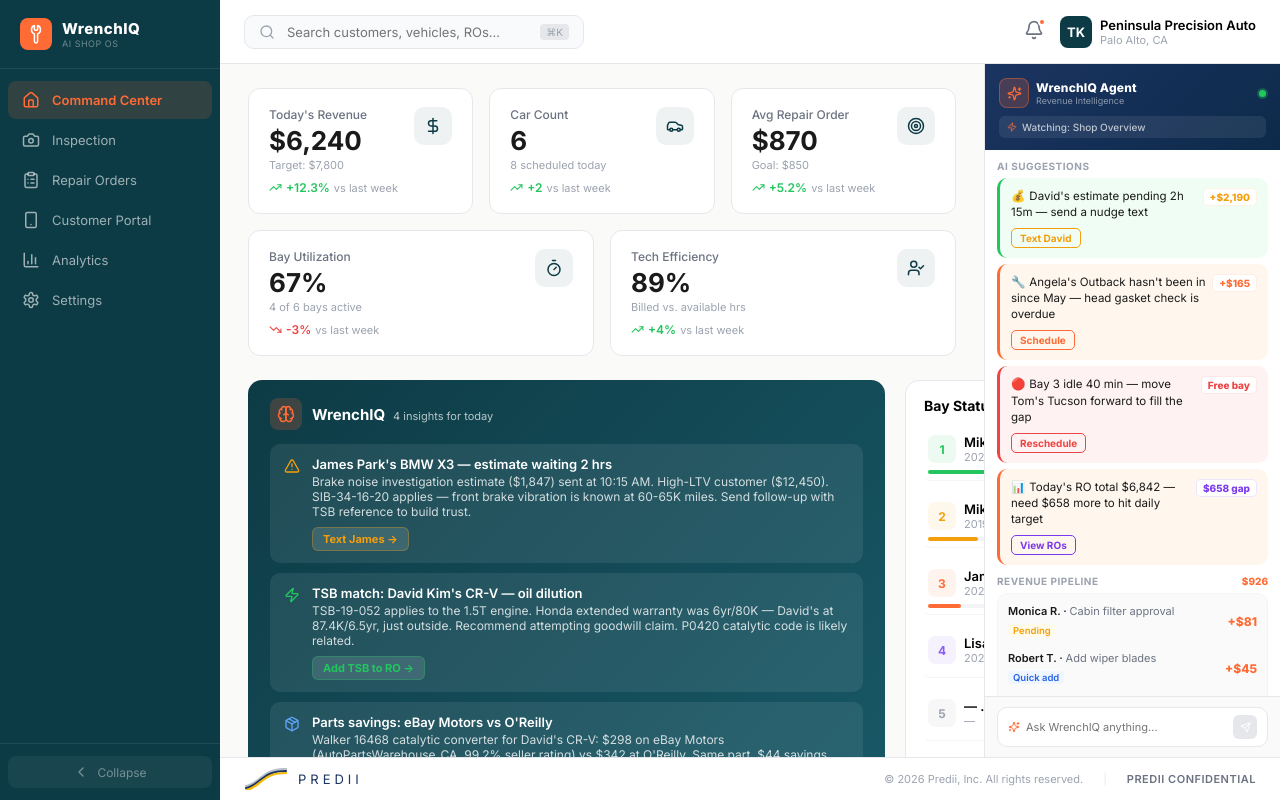
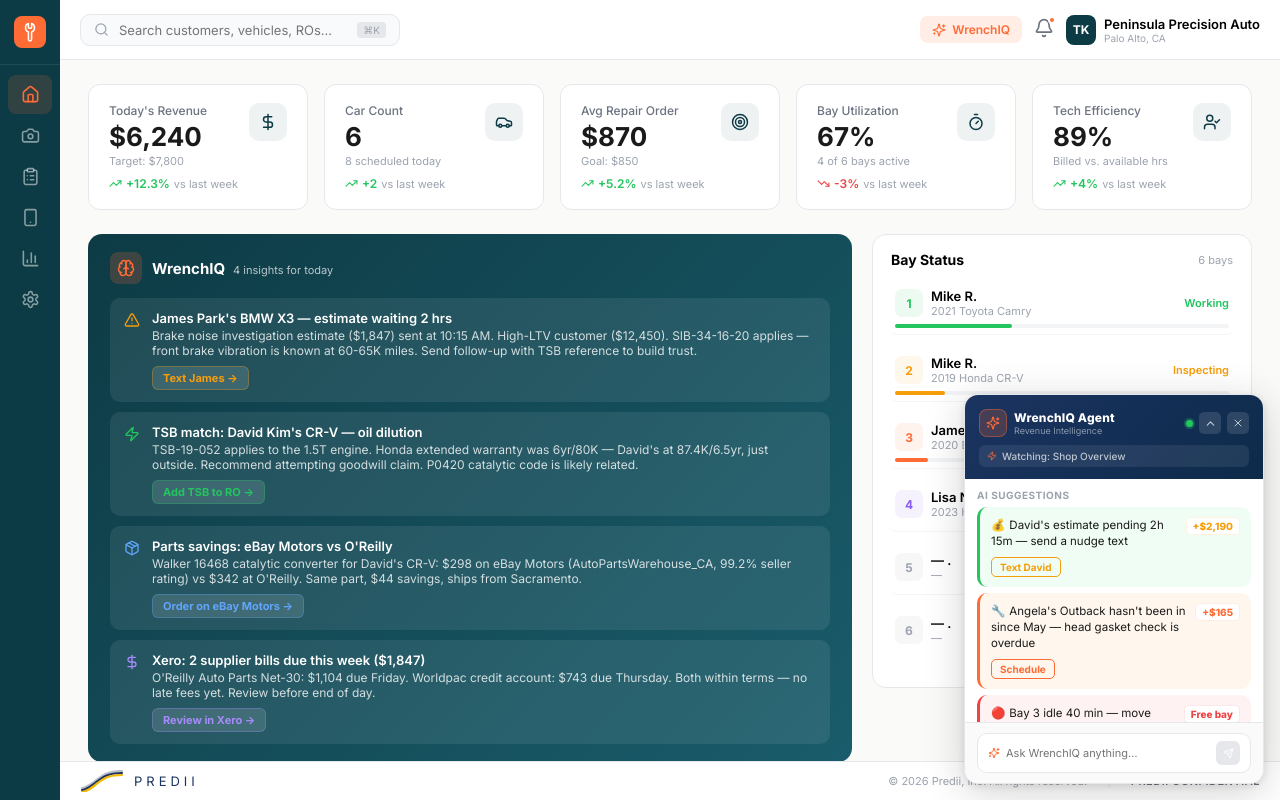
Before and after one commit to tilakkasturi/wrenchiq-ai, a React (Vite) app: page / in a window 1280 px wide. Built offline with nearby package versions, Linux system fonts and the light colour scheme.

Commit message:
UI refinements

```diff
--- a/src/WrenchIQApp.jsx
+++ b/src/WrenchIQApp.jsx
@@ -1,7 +1,7 @@
 import { useState } from "react";
 import {
   Wrench, Home, ClipboardList, Smartphone, BarChart3, Settings,
-  Search, Bell, ChevronLeft, ChevronRight, Camera,
+  Search, Bell, Camera, Sparkles,
 } from "lucide-react";
 import { COLORS } from "./theme/colors";
 import { SHOP } from "./data/demoData";
@@ -24,116 +24,98 @@
 
 export default function WrenchIQApp() {
   const [activeScreen, setActiveScreen] = useState("dashboard");
-  const [sidebarCollapsed, setSidebarCollapsed] = useState(false);
+  const [agentVisible, setAgentVisible] = useState(true);
 
   const ActiveComponent = screens.find(s => s.id === activeScreen)?.component || DashboardScreen;
 
   return (
     <div style={{ display: "flex", height: "100vh", background: COLORS.bg, fontFamily: "'Inter', -apple-system, BlinkMacSystemFont, sans-serif" }}>
 
-      {/* ── Left Nav ── */}
+      {/* ── Left Nav (icons only) ── */}
       <div style={{
-        width: sidebarCollapsed ? 64 : 220,
+        width: 60,
         background: COLORS.bgDark,
         display: "flex", flexDirection: "column",
-        transition: "width 0.2s ease",
         flexShrink: 0,
-        overflow: "hidden",
       }}>
         {/* Logo */}
-        <div style={{ padding: sidebarCollapsed ? "18px 12px" : "18px 20px", borderBottom: "1px solid rgba(255,255,255,0.08)", display: "flex", alignItems: "center", gap: 10 }}>
-          <div style={{ width: 32, height: 32, borderRadius: 8, background: COLORS.accent, display: "flex", alignItems: "center", justifyContent: "center", flexShrink: 0 }}>
+        <div style={{ padding: "16px 14px", borderBottom: "1px solid rgba(255,255,255,0.08)", display: "flex", alignItems: "center", justifyContent: "center" }}>
+          <div style={{ width: 32, height: 32, borderRadius: 8, background: COLORS.accent, display: "flex", alignItems: "center", justifyContent: "center" }}>
             <Wrench size={18} color="#fff" style={{ transform: "rotate(-45deg)" }} />
           </div>
-          {!sidebarCollapsed && (
-            <div>
-              <div style={{ color: "#fff", fontWeight: 800, fontSize: 15, letterSpacing: 0.5 }}>WrenchIQ</div>
-              <div style={{ color: "rgba(255,255,255,0.4)", fontSize: 9, letterSpacing: 0.5 }}>AI SHOP OS</div>
-            </div>
-          )}
         </div>
 
         {/* Nav Items */}
-        <div style={{ flex: 1, padding: "12px 8px", display: "flex", flexDirection: "column", gap: 2, overflowY: "auto" }}>
+        <div style={{ flex: 1, padding: "10px 8px", display: "flex", flexDirection: "column", gap: 2 }}>
           {screens.map(s => {
             const active = activeScreen === s.id;
             return (
               <button
                 key={s.id}
                 onClick={() => setActiveScreen(s.id)}
-                title={sidebarCollapsed ? s.label : undefined}
+                title={s.label}
                 style={{
-                  display: "flex", alignItems: "center", gap: 12,
-                  padding: sidebarCollapsed ? "10px 12px" : "10px 14px",
+                  display: "flex", alignItems: "center", justifyContent: "center",
+                  padding: "10px",
                   borderRadius: 8, border: "none", cursor: "pointer",
                   background: active ? "rgba(255,107,53,0.15)" : "transparent",
-                  color: active ? COLORS.accent : "rgba(255,255,255,0.6)",
-                  fontSize: 13, fontWeight: active ? 600 : 400,
+                  color: active ? COLORS.accent : "rgba(255,255,255,0.5)",
                   transition: "all 0.15s",
-                  width: "100%", textAlign: "left",
-                  justifyContent: sidebarCollapsed ? "center" : "flex-start",
-                  whiteSpace: "nowrap",
+                  width: "100%",
                 }}
               >
-                <s.icon size={18} style={{ flexShrink: 0 }} />
-                {!sidebarCollapsed && s.label}
+                <s.icon size={19} />
               </button>
             );
           })}
         </div>
-
-        {/* Collapse Toggle */}
-        <div style={{ padding: "12px 8px", borderTop: "1px solid rgba(255,255,255,0.08)" }}>
-          <button
-            onClick={() => setSidebarCollapsed(!sidebarCollapsed)}
-            style={{
-              display: "flex", alignItems: "center", justifyContent: "center", gap: 8,
-              padding: "8px", borderRadius: 8, border: "none", cursor: "pointer",
-              background: "rgba(255,255,255,0.05)", color: "rgba(255,255,255,0.4)",
-              width: "100%", fontSize: 12,
-            }}
-          >
-            {sidebarCollapsed ? <ChevronRight size={16} /> : <><ChevronLeft size={16} /> Collapse</>}
-          </button>
-        </div>
       </div>
 
-      {/* ── Main Area: top bar + content ── */}
+      {/* ── Main Area ── */}
       <div style={{ flex: 1, display: "flex", flexDirection: "column", overflow: "hidden", minWidth: 0 }}>
         {/* Top Bar */}
-        <div style={{ height: 64, background: "#fff", borderBottom: "1px solid #E5E7EB", display: "flex", alignItems: "center", justifyContent: "space-between", padding: "0 24px", flexShrink: 0 }}>
-          <div style={{ display: "flex", alignItems: "center", gap: 12, background: "#F9FAFB", borderRadius: 10, padding: "8px 14px", width: 340, border: "1px solid #E5E7EB" }}>
-            <Search size={16} color={COLORS.textMuted} />
+        <div style={{ height: 60, background: "#fff", borderBottom: "1px solid #E5E7EB", display: "flex", alignItems: "center", justifyContent: "space-between", padding: "0 20px", flexShrink: 0 }}>
+          <div style={{ display: "flex", alignItems: "center", gap: 10, background: "#F9FAFB", borderRadius: 10, padding: "7px 13px", width: 320, border: "1px solid #E5E7EB" }}>
+            <Search size={15} color={COLORS.textMuted} />
             <input
               placeholder="Search customers, vehicles, ROs…"
               style={{ border: "none", outline: "none", background: "transparent", fontSize: 13, flex: 1, color: COLORS.textPrimary }}
             />
             <div style={{ fontSize: 10, color: COLORS.textMuted, background: "#E5E7EB", borderRadius: 4, padding: "2px 6px" }}>⌘K</div>
           </div>
-          <div style={{ display: "flex", alignItems: "center", gap: 16 }}>
+          <div style={{ display: "flex", alignItems: "center", gap: 12 }}>
+            {/* WrenchIQ Agent toggle */}
+            <button
+              onClick={() => setAgentVisible(v => !v)}
+              title={agentVisible ? "Hide WrenchIQ Agent" : "Show WrenchIQ Agent"}
+              style={{
+                display: "flex", alignItems: "center", gap: 6,
+                padding: "6px 12px", borderRadius: 8, border: "none", cursor: "pointer",
+                background: agentVisible ? "rgba(255,107,53,0.12)" : "#F3F4F6",
+                color: agentVisible ? COLORS.accent : COLORS.textSecondary,
+                fontSize: 12, fontWeight: 600, transition: "all 0.15s",
+              }}
+            >
+              <Sparkles size={14} />
+              WrenchIQ
+            </button>
             <div style={{ position: "relative", cursor: "pointer" }}>
               <Bell size={20} color={COLORS.textSecondary} />
               <div style={{ position: "absolute", top: -2, right: -2, width: 8, height: 8, borderRadius: 4, background: COLORS.accent, border: "2px solid #fff" }} />
             </div>
             <div style={{ display: "flex", alignItems: "center", gap: 8, cursor: "pointer" }}>
-              <div style={{ width: 32, height: 32, borderRadius: 8, background: COLORS.primary, display: "flex", alignItems: "center", justifyContent: "center", color: "#fff", fontSize: 13, fontWeight: 700 }}>{SHOP.ownerInitials}</div>
+              <div style={{ width: 30, height: 30, borderRadius: 8, background: COLORS.primary, display: "flex", alignItems: "center", justifyContent: "center", color: "#fff", fontSize: 12, fontWeight: 700 }}>{SHOP.ownerInitials}</div>
               <div>
                 <div style={{ fontSize: 13, fontWeight: 600 }}>{SHOP.name}</div>
-                <div style={{ fontSize: 11, color: COLORS.textMuted }}>Palo Alto, CA</div>
+                <div style={{ fontSize: 10, color: COLORS.textMuted }}>Palo Alto, CA</div>
               </div>
             </div>
           </div>
         </div>
 
-        {/* Content + Agent Row */}
-        <div style={{ flex: 1, display: "flex", overflow: "hidden" }}>
-          {/* Screen Content */}
-          <div style={{ flex: 1, overflowY: "auto", minWidth: 0 }}>
-            <ActiveComponent onNavigate={setActiveScreen} />
-          </div>
-
-          {/* WrenchIQ Agent Panel */}
-          <WrenchIQAgent activeScreen={activeScreen} />
+        {/* Screen Content — full width */}
+        <div style={{ flex: 1, overflowY: "auto", minWidth: 0 }}>
+          <ActiveComponent onNavigate={setActiveScreen} />
         </div>
 
         {/* Footer */}
@@ -141,12 +123,11 @@
           flexShrink: 0,
           borderTop: "1px solid #E5E7EB",
           background: "#fff",
-          padding: "10px 24px",
+          padding: "8px 20px",
           display: "flex",
           alignItems: "center",
           justifyContent: "space-between",
         }}>
-          {/* Predii Logo */}
           <div style={{ display: "flex", alignItems: "center", gap: 10 }}>
             <svg width="44" height="22" viewBox="0 0 44 22" fill="none" xmlns="http://www.w3.org/2000/svg">
               <path d="M2 18 C6 18, 10 15, 14 12 C18 9, 22 5, 28 3 C32 1.5, 36 1, 42 1"
@@ -160,8 +141,6 @@
               PREDII
             </span>
           </div>
-
-          {/* Legal */}
           <div style={{ display: "flex", alignItems: "center", gap: 20, fontSize: 11, color: "#9CA3AF" }}>
             <span>© {new Date().getFullYear()} Predii, Inc. All rights reserved.</span>
             <span style={{ color: "#E5E7EB" }}>|</span>
@@ -169,6 +148,14 @@
           </div>
         </div>
       </div>
+
+      {/* WrenchIQ Agent — floating panel */}
+      {agentVisible && (
+        <WrenchIQAgent
+          activeScreen={activeScreen}
+          onHide={() => setAgentVisible(false)}
+        />
+      )}
     </div>
   );
 }
--- a/src/components/WrenchIQAgent.jsx
+++ b/src/components/WrenchIQAgent.jsx
@@ -1,6 +1,6 @@
-import { useState, useEffect, useRef } from "react";
+import { useState } from "react";
 import {
-  Sparkles, Send, Zap,
+  Sparkles, Send, Zap, ChevronUp, ChevronDown, X,
 } from "lucide-react";
 import { COLORS } from "../theme/colors";
 import { repairOrders, customers, vehicles, getCustomer, getVehicle } from "../data/demoData";
@@ -196,23 +196,32 @@
 
 // ── Main agent component ───────────────────────────────────
 
-export default function WrenchIQAgent({ activeScreen }) {
+export default function WrenchIQAgent({ activeScreen, onHide }) {
   const [typedInput, setTypedInput] = useState("");
+  const [expanded, setExpanded] = useState(false);
 
   const ctx = SCREEN_CONTEXT[activeScreen] || SCREEN_CONTEXT.dashboard;
 
   const totalOppValue = REVENUE_OPPS.reduce((sum, o) => sum + o.value, 0);
 
+  const panelHeight = expanded ? "calc(100vh - 72px)" : 390;
+
   return (
     <div style={{
-      width: 296,
-      flexShrink: 0,
-      borderLeft: "1px solid #E5E7EB",
+      position: "fixed",
+      right: 16,
+      bottom: 16,
+      width: 300,
+      height: panelHeight,
       background: "#fff",
+      borderRadius: 14,
+      boxShadow: "0 8px 40px rgba(0,0,0,0.18), 0 2px 8px rgba(0,0,0,0.10)",
       display: "flex",
       flexDirection: "column",
-      height: "100%",
       overflow: "hidden",
+      zIndex: 1000,
+      transition: "height 0.25s ease",
+      border: "1px solid #E5E7EB",
     }}>
       {/* ── Header ── */}
       <div style={{
@@ -222,15 +231,31 @@
       }}>
         <div style={{ display: "flex", alignItems: "center", justifyContent: "space-between", marginBottom: 8 }}>
           <div style={{ display: "flex", alignItems: "center", gap: 7 }}>
-            <div style={{ width: 30, height: 30, borderRadius: 8, background: "rgba(255,107,53,0.2)", border: "1px solid rgba(255,107,53,0.4)", display: "flex", alignItems: "center", justifyContent: "center" }}>
-              <Sparkles size={15} color={COLORS.accent} />
+            <div style={{ width: 28, height: 28, borderRadius: 8, background: "rgba(255,107,53,0.2)", border: "1px solid rgba(255,107,53,0.4)", display: "flex", alignItems: "center", justifyContent: "center" }}>
+              <Sparkles size={14} color={COLORS.accent} />
             </div>
             <div>
               <div style={{ fontSize: 12, fontWeight: 800, color: "#fff", letterSpacing: 0.2 }}>WrenchIQ Agent</div>
               <div style={{ fontSize: 9, color: "rgba(255,255,255,0.5)", marginTop: 0.5 }}>Revenue Intelligence</div>
             </div>
           </div>
-          <div style={{ width: 7, height: 7, borderRadius: 4, background: "#22C55E", boxShadow: "0 0 0 2px rgba(34,197,94,0.3)" }} />
+          <div style={{ display: "flex", alignItems: "center", gap: 6 }}>
+            <div style={{ width: 7, height: 7, borderRadius: 4, background: "#22C55E", boxShadow: "0 0 0 2px rgba(34,197,94,0.3)" }} />
+            <button
+              onClick={() => setExpanded(e => !e)}
+              title={expanded ? "Collapse" : "Expand"}
+              style={{ background: "rgba(255,255,255,0.12)", border: "none", borderRadius: 5, width: 22, height: 22, display: "flex", alignItems: "center", justifyContent: "center", cursor: "pointer" }}
+            >
+              {expanded ? <ChevronDown size={13} color="rgba(255,255,255,0.7)" /> : <ChevronUp size={13} color="rgba(255,255,255,0.7)" />}
+            </button>
+            <button
+              onClick={onHide}
+              title="Hide agent"
+              style={{ background: "rgba(255,255,255,0.12)", border: "none", borderRadius: 5, width: 22, height: 22, display: "flex", alignItems: "center", justifyContent: "center", cursor: "pointer" }}
+            >
+              <X size={12} color="rgba(255,255,255,0.7)" />
+            </button>
+          </div>
         </div>
 
         {/* Context chip */}
```
Also changed, not shown: src/data/demoData.js (+11 -10 lines).
